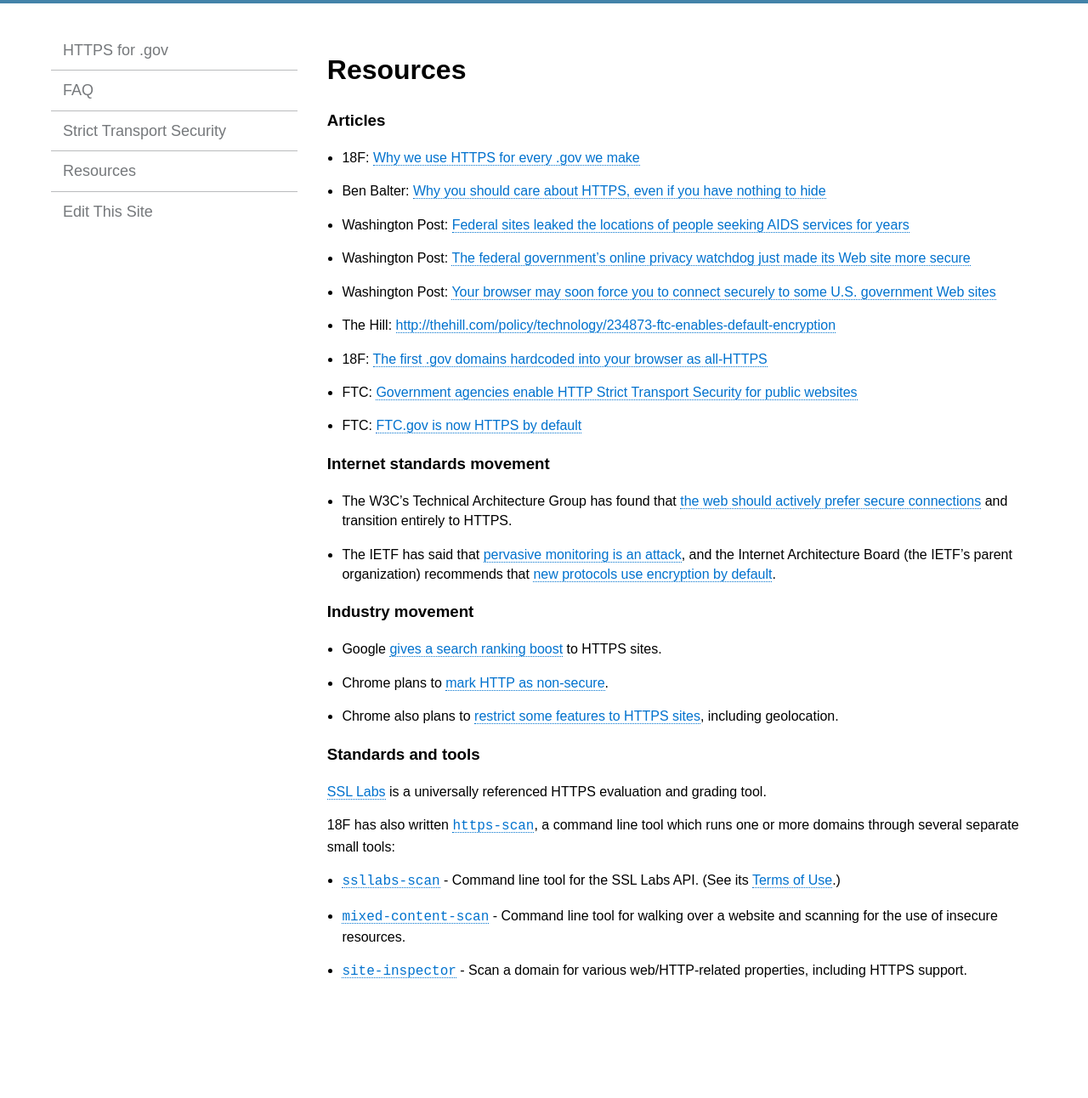
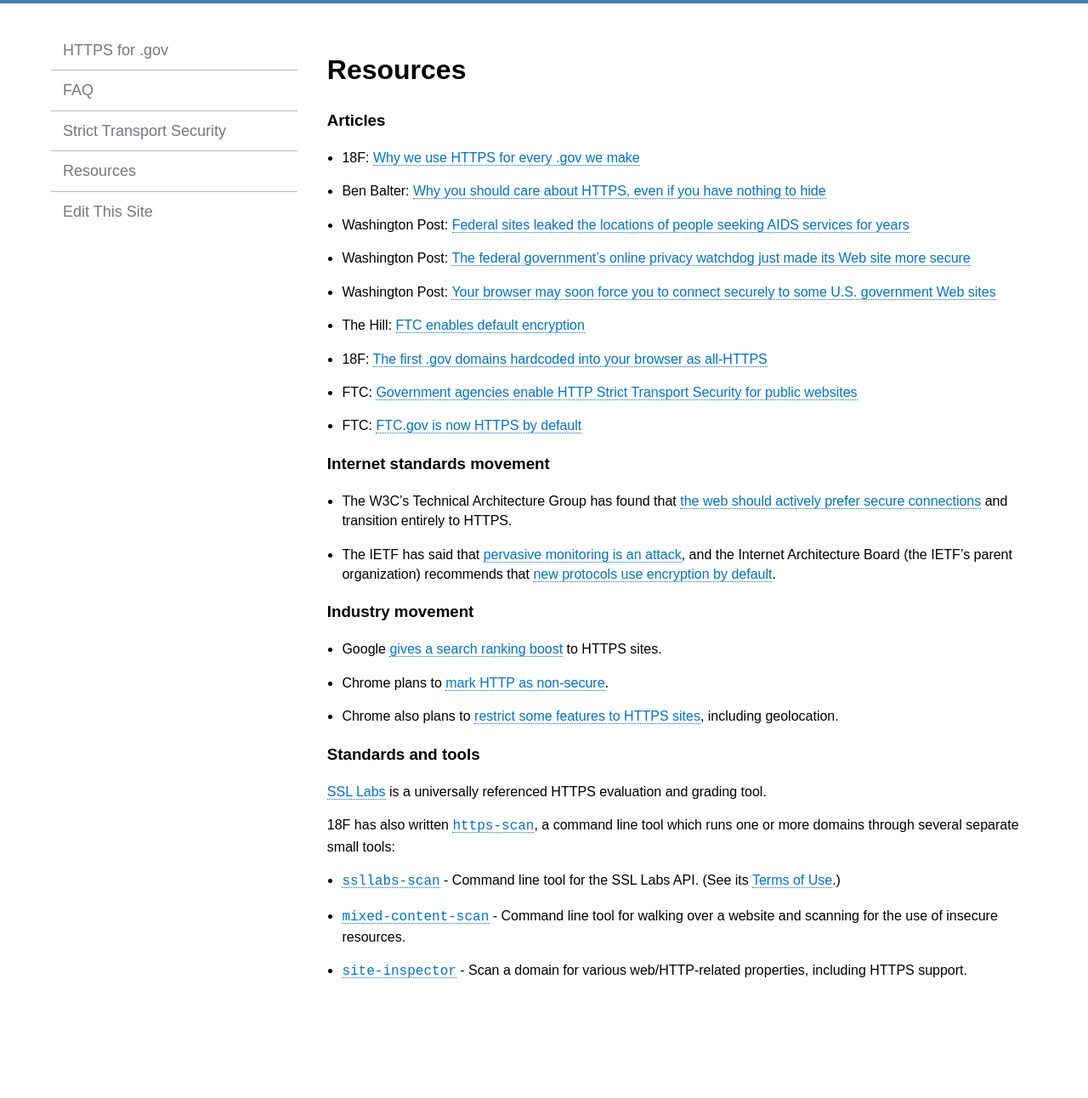
Before and after one commit to GSA/https, a Jekyll site: the page built from pages/resources.md, in a window 1280 px wide. Shown: the whole page at 85% size. Built offline with Jekyll 4.4.1, drawn with Linux system fonts in a browser that asks for light colours; Markdown is read by kramdown in place of the engine named in the settings; some of the changed lines change nothing that is shown.

Commit message:
fixing hill link

```diff
--- a/pages/resources.md
+++ b/pages/resources.md
@@ -11,7 +11,7 @@
 * Washington Post: [Federal sites leaked the locations of people seeking AIDS services for years](http://www.washingtonpost.com/blogs/the-switch/wp/2014/11/07/federal-sites-leaked-the-locations-of-people-seeking-aids-services-for-years/)
 * Washington Post: [The federal government’s online privacy watchdog just made its Web site more secure](http://www.washingtonpost.com/blogs/the-switch/wp/2015/03/06/the-federal-governments-online-privacy-watchdog-just-made-its-web-site-more-secure/)
 * Washington Post: [Your browser may soon force you to connect securely to some U.S. government Web sites](http://www.washingtonpost.com/blogs/the-switch/wp/2015/02/11/your-browser-may-soon-force-you-to-connect-securely-to-some-u-s-government-web-sites/)
-* The Hill: [http://thehill.com/policy/technology/234873-ftc-enables-default-encryption](http://thehill.com/policy/technology/234873-ftc-enables-default-encryption)
+* The Hill: [FTC enables default encryption](http://thehill.com/policy/technology/234873-ftc-enables-default-encryption)
 * 18F: [The first .gov domains hardcoded into your browser as all-HTTPS](https://18f.gsa.gov/2015/02/09/the-first-gov-domains-hardcoded-into-your-browser-as-all-https/)
 * FTC: [Government agencies enable HTTP Strict Transport Security for public websites](http://www.ftc.gov/news-events/blogs/techftc/2015/02/government-agencies-enable-http-strict-transport-security-public)
 * FTC: [FTC.gov is now HTTPS by default](https://www.ftc.gov/news-events/blogs/techftc/2015/03/ftcgov-now-https-default)
```
